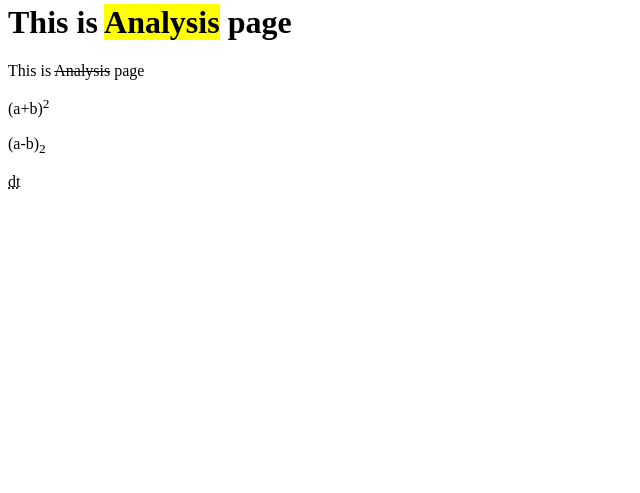
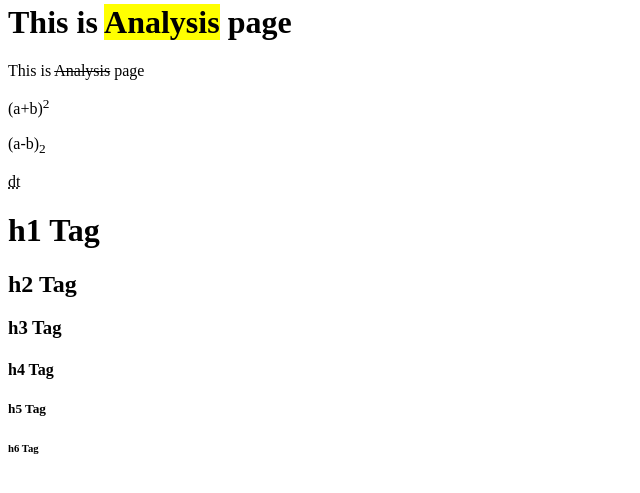
Before and after one commit to nusrulnakibnahid/Django-Learning-Path, a Django app: page /data/analysis/ in a window 1280 px wide. Shown: the part 227-720 px from the top of the page, without its empty margins (0-640 px from the left). Run offline with Django 5.2, Linux system fonts and the light colour scheme.

Commit message:
Refactor analysis.html for improved HTML structure and formatting

```diff
--- a/aiquest/newproject/templates/data_analysis/analysis.html
+++ b/aiquest/newproject/templates/data_analysis/analysis.html
@@ -1,13 +1,12 @@
-<!DOCTYPE html>
+<!doctype html>
 <html lang="en">
   <head>
-    <meta charset="UTF-8">
-    <meta http-equiv="X-UA-Compatible" content="IE=edge">
-    <meta name="viewport" content="width=device-width, initial-scale=1.0">
+    <meta charset="UTF-8" />
+    <meta http-equiv="X-UA-Compatible" content="IE=edge" />
+    <meta name="viewport" content="width=device-width, initial-scale=1.0" />
     <title>Analysis</title>
   </head>
   <body>
-
     <p>This is <b>Analysis</b> page</p>
 
     <h1>This is <small>Analysis</small> page</h1>
@@ -20,14 +19,16 @@
 
     <p>This is <del>Analysis</del> page</p>
 
-
     <div>
       <p>(a+b)<sup>2</sup></p>
       <p>(a-b)<sub>2</sub></p>
-
       <p><abbr title="Data Analysis">dt</abbr></p>
-
+      <h1>h1 Tag</h1>
+      <h2>h2 Tag</h2>
+      <h3>h3 Tag</h3>
+      <h4>h4 Tag</h4>
+      <h5>h5 Tag</h5>
+      <h6>h6 Tag</h6>
     </div>
-
   </body>
 </html>
```
Lines whose indentation alone changed are shown as unchanged.
